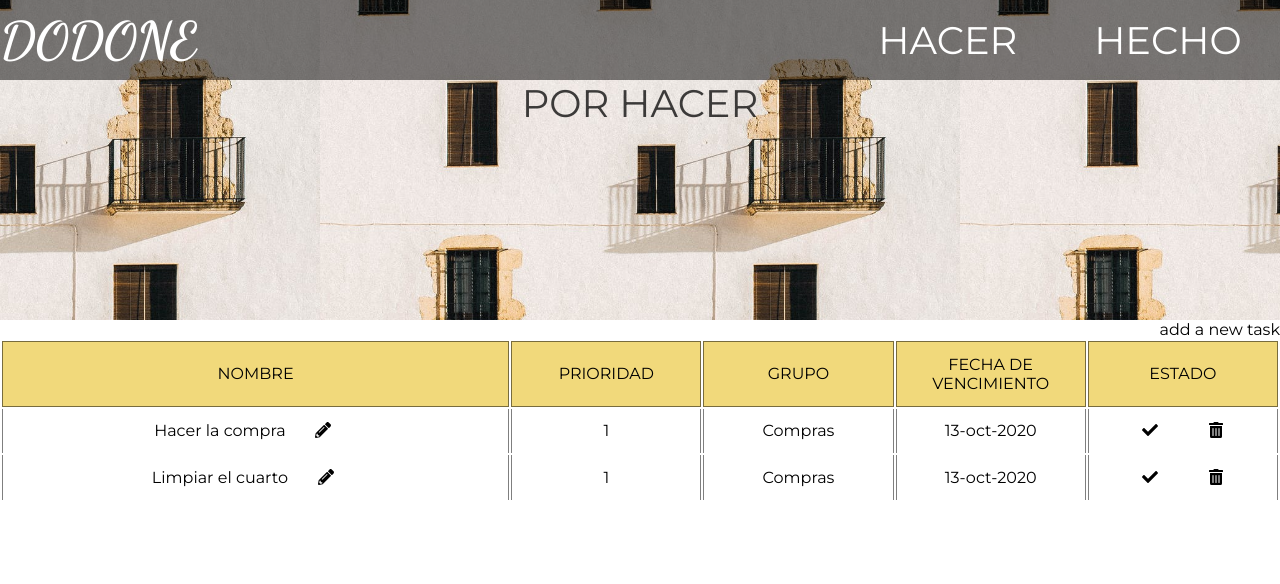
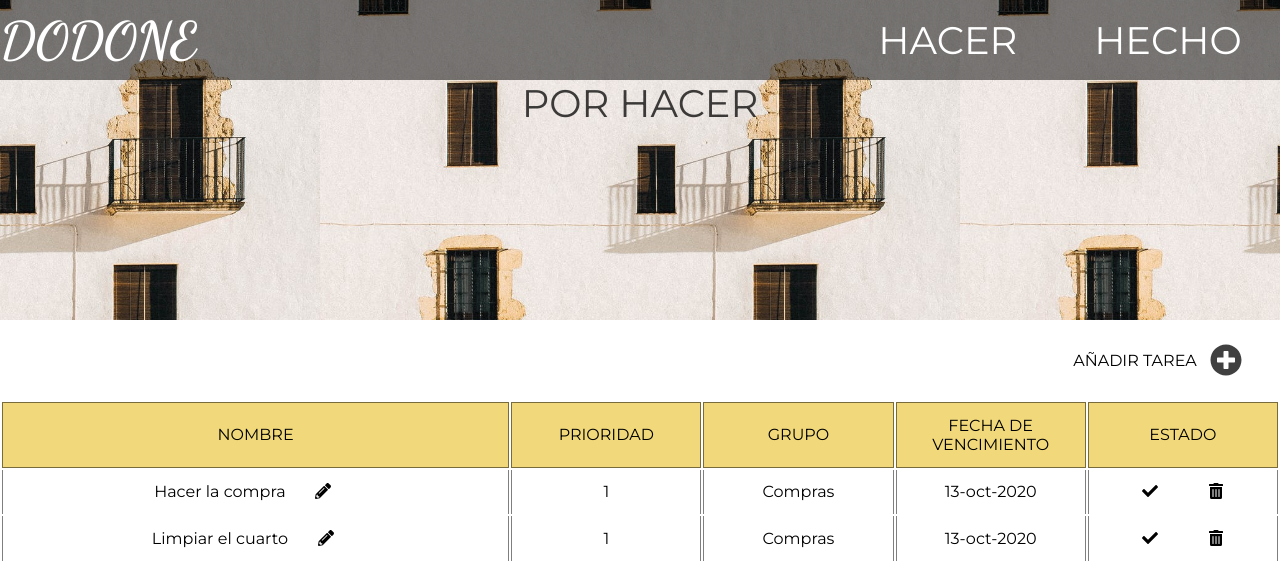
Before and after one commit to Anpemo/DODONE, a React (Create React App) app in the folder frontend/: page / in a window 1280 px wide. Shown: the top 584 px of the page. Built offline with nearby package versions, Linux system fonts and the light colour scheme.

Commit message:
Bring useMemo to the component to prevent error from happening

```diff
--- a/frontend/src/Components/Header/index.jsx
+++ b/frontend/src/Components/Header/index.jsx
@@ -2,7 +2,7 @@ import React from 'react';
 import './Header.css';
 import PropTypes from 'prop-types';
 
-export default function Header({ view }) {
+export default function Header({ component }) {
   return (
     <header>
       <section className="header--top">
@@ -15,7 +15,7 @@ export default function Header({ view }) {
         </nav>
       </section>
       {
-          view === 'toDo'
+          component === 'toDo'
             ? <h1>POR HACER</h1>
             : <h1>HECHO</h1>
       }
@@ -23,5 +23,5 @@ export default function Header({ view }) {
   );
 }
 Header.propTypes = {
-  view: PropTypes.shape('').isRequired
+  component: PropTypes.shape('').isRequired
 };
--- a/frontend/src/Components/Table/index.jsx
+++ b/frontend/src/Components/Table/index.jsx
@@ -7,50 +7,7 @@ import PropTypes from 'prop-types';
 import './Table.css';
 
 // eslint-disable-next-line no-unused-vars
-export default function Table({ component }) {
-  const data = React.useMemo(() => [
-    {
-      name: 'Hacer la compra',
-      priority: 1,
-      class: 'Compras',
-      vencimiento: '13-oct-2020',
-      state: ''
-    },
-    {
-      name: 'Limpiar el cuarto',
-      priority: 1,
-      class: 'Compras',
-      vencimiento: '13-oct-2020',
-      state: ''
-    }
-  ],
-  []);
-
-  const columns = React.useMemo(
-    () => [
-      {
-        Header: 'Nombre',
-        accessor: 'name'
-      },
-      {
-        Header: 'Prioridad',
-        accessor: 'priority'
-      },
-      {
-        Header: 'Grupo',
-        accessor: 'class'
-      },
-      {
-        Header: 'Fecha de vencimiento',
-        accessor: 'vencimiento'
-      },
-      {
-        Header: 'Estado',
-        accessor: 'state'
-      }
-    ]
-  );
-
+export default function Table({ component, columns, data }) {
   const {
     getTableProps,
     getTableBodyProps,
@@ -81,7 +38,7 @@ export default function Table({ component }) {
                     <td {...cell.getCellProps()} className="item__data--big">
                       {cell.render('Cell') }
                       {' '}
-                      <FontAwesomeIcon icon={faPencilAlt} className="data__icon" onClick={() => console.log('edit')} />
+                      <FontAwesomeIcon icon={faPencilAlt} className="data__icon" />
 
                     </td>
                   );
@@ -110,5 +67,7 @@ export default function Table({ component }) {
   );
 }
 Table.propTypes = {
-  component: PropTypes.shape('').isRequired
+  component: PropTypes.shape('').isRequired,
+  columns: PropTypes.shape([]).isRequired,
+  data: PropTypes.shape([]).isRequired
 };
--- a/frontend/src/Screens/Done/index.jsx
+++ b/frontend/src/Screens/Done/index.jsx
@@ -5,7 +5,7 @@ import Table from '../../Components/Table';
 export default function Done() {
   return (
     <>
-      <Header view="done" />
+      <Header component="done" />
       <Table component="done" />
     </>
   );
--- a/frontend/src/Screens/ToDo/index.jsx
+++ b/frontend/src/Screens/ToDo/index.jsx
@@ -1,19 +1,71 @@
 /* eslint-disable react/jsx-props-no-spreading */
-import React from 'react';
+import React, { useState } from 'react';
+import { FontAwesomeIcon } from '@fortawesome/react-fontawesome';
+import { faPlusCircle } from '@fortawesome/free-solid-svg-icons';
 import './toDo.css';
 import Header from '../../Components/Header';
 import Table from '../../Components/Table';
 
 export default function ToDo() {
+  const [newTask, setNewTask] = useState(false);
+  const data = React.useMemo(() => [
+    {
+      name: 'Hacer la compra',
+      priority: 1,
+      class: 'Compras',
+      vencimiento: '13-oct-2020',
+      state: ''
+    },
+    {
+      name: 'Limpiar el cuarto',
+      priority: 1,
+      class: 'Compras',
+      vencimiento: '13-oct-2020',
+      state: ''
+    }
+  ],
+  []);
+
+  const columns = React.useMemo(
+    () => [
+      {
+        Header: 'Nombre',
+        accessor: 'name'
+      },
+      {
+        Header: 'Prioridad',
+        accessor: 'priority'
+      },
+      {
+        Header: 'Grupo',
+        accessor: 'class'
+      },
+      {
+        Header: 'Fecha de vencimiento',
+        accessor: 'vencimiento'
+      },
+      {
+        Header: 'Estado',
+        accessor: 'state'
+      }
+    ]
+  );
   return (
     <>
-      <Header view="toDo" />
+      <Header component="toDo" />
       <section className="new-task">
-        <p>
-          add a new task
-        </p>
+        <p> AÑADIR TAREA </p>
+        <FontAwesomeIcon icon={faPlusCircle} className="new-task__icon" onClick={() => { setNewTask(!newTask); }} />
+        {
+          newTask
+          && (
+          <div className="new-task__form">
+            <p>hola</p>
+          </div>
+          )
+        }
       </section>
-      <Table component="ToDo" />
+      <Table component="ToDo" columns={columns} data={data} />
     </>
   );
 }
--- a/frontend/src/Screens/ToDo/toDo.css
+++ b/frontend/src/Screens/ToDo/toDo.css
@@ -8,5 +8,13 @@
 .new-task{
     display: flex;
     justify-content: flex-end;
-    width: 100vw
+    align-items: center;
+    width: 100vw;
+    height: 10vh;
+    padding-right: 2vw;
 }
+.new-task__icon{
+    font-size: 2.5vw;
+    margin: 1vw;
+    color: rgba(0, 0, 0, 0.75)
+}
```
Also changed, not shown: frontend/src/Components/AddTask/index.jsx (added).
